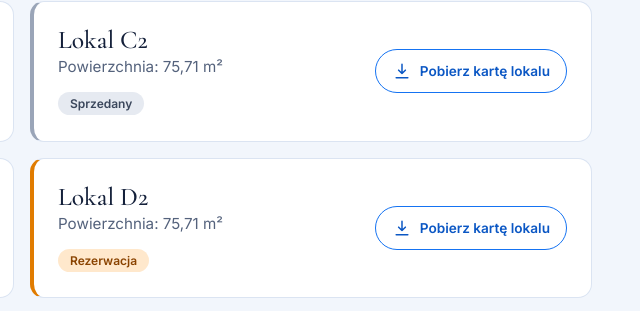
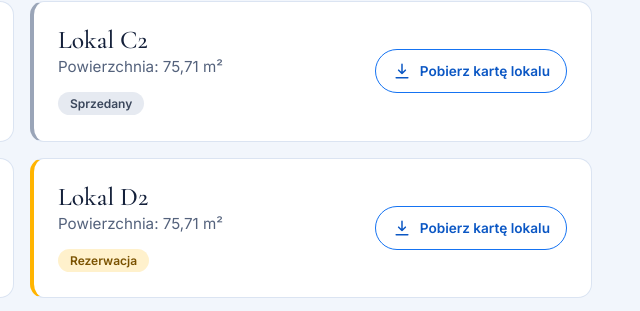
Before and after one commit to wojas3d/dk-invest, a plain HTML site: page osiedle-makow.html in a window 1280 px wide. Shown: the part 3047-3358 px from the top of the page, 618-1258 px from the left. Drawn offline with nearby package versions, Linux system fonts and the light colour scheme.

Commit message:
Lokal D2: kolor rezerwacji jak przy B2
Co-Authored-By: Claude Opus 5.5 <noreply@anthropic.com>
Claude-Session: https://claude.ai/code/session_01VD6sq5sdbiQnNjsXU5owRW

```diff
--- a/osiedle-makow.html
+++ b/osiedle-makow.html
@@ -87,7 +87,7 @@
       <li class="unit sold"><div><h3>Lokal C1</h3><p>Powierzchnia: 75,71 m²</p><span class="badge">Sprzedany</span></div><a class="dl" href="files/KARTA-LOKALU-C1.pdf" target="_blank" rel="noopener" aria-label="Pobierz kartę lokalu C1 (PDF)"><svg viewBox="0 0 24 24" aria-hidden="true"><path d="M12 4v11m0 0l-4-4m4 4l4-4M5 20h14"/></svg>Pobierz kartę lokalu</a></li>
       <li class="unit sold"><div><h3>Lokal C2</h3><p>Powierzchnia: 75,71 m²</p><span class="badge">Sprzedany</span></div><a class="dl" href="files/KARTA-LOKALU-C2.pdf" target="_blank" rel="noopener" aria-label="Pobierz kartę lokalu C2 (PDF)"><svg viewBox="0 0 24 24" aria-hidden="true"><path d="M12 4v11m0 0l-4-4m4 4l4-4M5 20h14"/></svg>Pobierz kartę lokalu</a></li>
       <li class="unit sold"><div><h3>Lokal D1</h3><p>Powierzchnia: 75,71 m²</p><span class="badge">Sprzedany</span></div><a class="dl" href="files/KARTA-LOKALU-D1.pdf" target="_blank" rel="noopener" aria-label="Pobierz kartę lokalu D1 (PDF)"><svg viewBox="0 0 24 24" aria-hidden="true"><path d="M12 4v11m0 0l-4-4m4 4l4-4M5 20h14"/></svg>Pobierz kartę lokalu</a></li>
-      <li class="unit reserved"><div><h3>Lokal D2</h3><p>Powierzchnia: 75,71 m²</p><span class="badge">Rezerwacja</span></div><a class="dl" href="files/KARTA-LOKALU-D2.pdf" target="_blank" rel="noopener" aria-label="Pobierz kartę lokalu D2 (PDF)"><svg viewBox="0 0 24 24" aria-hidden="true"><path d="M12 4v11m0 0l-4-4m4 4l4-4M5 20h14"/></svg>Pobierz kartę lokalu</a></li>
+      <li class="unit stage2"><div><h3>Lokal D2</h3><p>Powierzchnia: 75,71 m²</p><span class="badge">Rezerwacja</span></div><a class="dl" href="files/KARTA-LOKALU-D2.pdf" target="_blank" rel="noopener" aria-label="Pobierz kartę lokalu D2 (PDF)"><svg viewBox="0 0 24 24" aria-hidden="true"><path d="M12 4v11m0 0l-4-4m4 4l4-4M5 20h14"/></svg>Pobierz kartę lokalu</a></li>
       <li class="unit sold"><div><h3>Lokal E1</h3><p>Powierzchnia: 75,71 m²</p><span class="badge">Sprzedany</span></div><a class="dl" href="files/KARTA-LOKALU-E1.pdf" target="_blank" rel="noopener" aria-label="Pobierz kartę lokalu E1 (PDF)"><svg viewBox="0 0 24 24" aria-hidden="true"><path d="M12 4v11m0 0l-4-4m4 4l4-4M5 20h14"/></svg>Pobierz kartę lokalu</a></li>
       <li class="unit free"><div><h3>Lokal E2</h3><p>Powierzchnia: 75,71 m²</p><span class="badge">Dostępny</span></div><a class="dl" href="files/KARTA-LOKALU-E2.pdf" target="_blank" rel="noopener" aria-label="Pobierz kartę lokalu E2 (PDF)"><svg viewBox="0 0 24 24" aria-hidden="true"><path d="M12 4v11m0 0l-4-4m4 4l4-4M5 20h14"/></svg>Pobierz kartę lokalu</a></li>
       <li class="unit free"><div><h3>Lokal F1</h3><p>Powierzchnia: 75,71 m²</p><span class="badge">Dostępny</span></div><a class="dl" href="files/KARTA-LOKALU-F1.pdf" target="_blank" rel="noopener" aria-label="Pobierz kartę lokalu F1 (PDF)"><svg viewBox="0 0 24 24" aria-hidden="true"><path d="M12 4v11m0 0l-4-4m4 4l4-4M5 20h14"/></svg>Pobierz kartę lokalu</a></li>
--- a/styles.css
+++ b/styles.css
@@ -203,8 +203,6 @@ input[aria-invalid=true],textarea[aria-invalid=true]{border-color:#c62828}
 .unit.sold{border-left-color:#9aa5b8}
 .unit.free{border-left-color:#1b9e4b}
 .unit.stage2{border-left-color:var(--amber)}
-.unit.reserved{border-left-color:#e07b00}
-.reserved .badge{background:#ffe8cc;color:#8a4300}
 .badge{display:inline-block;font:600 .75rem var(--sans);padding:4px 12px;border-radius:999px;background:var(--alt);color:var(--ink)}
 .sold .badge{background:#e6eaf1;color:#3b475c}.free .badge{background:#dcf5e5;color:#0f6a31}.stage2 .badge{background:#fff1cc;color:#7a5200}
 .dl{display:inline-flex;align-items:center;gap:8px;min-height:44px;padding:0 16px;border-radius:999px;border:1.5px solid var(--blue);color:var(--blue-d);font:600 .85rem var(--sans);text-decoration:none;transition:background .25s,color .25s}
```
